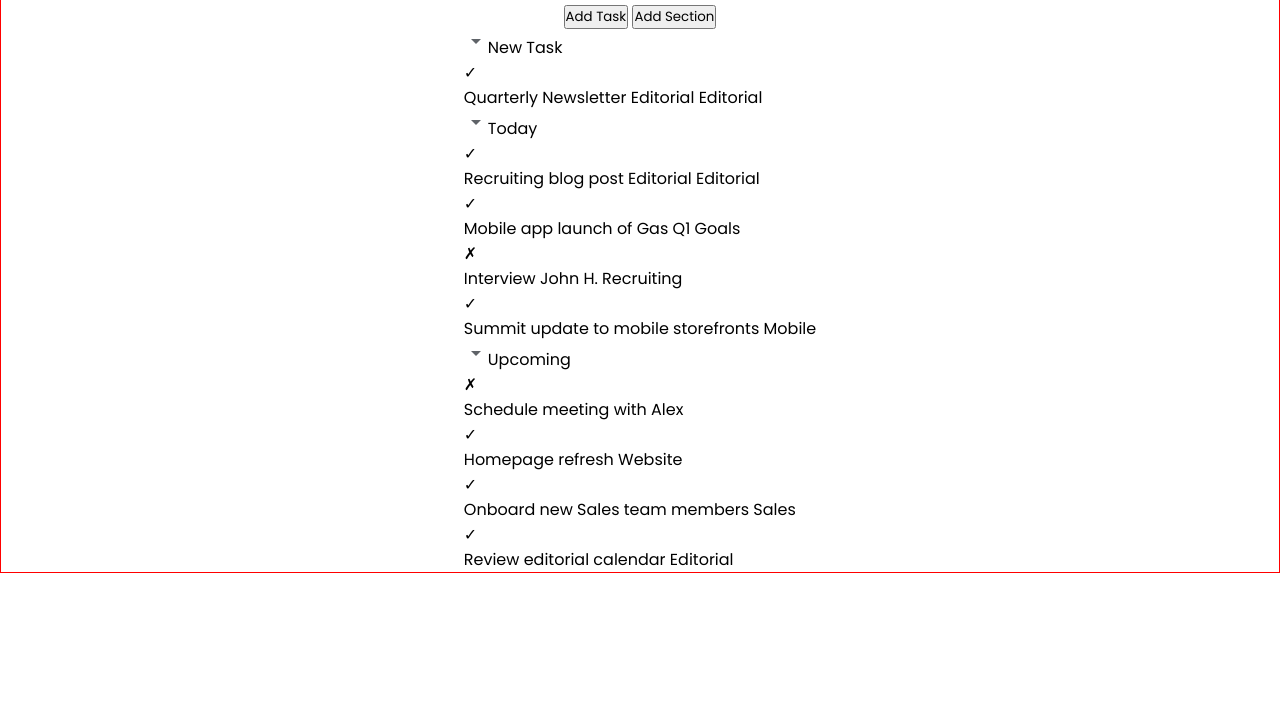
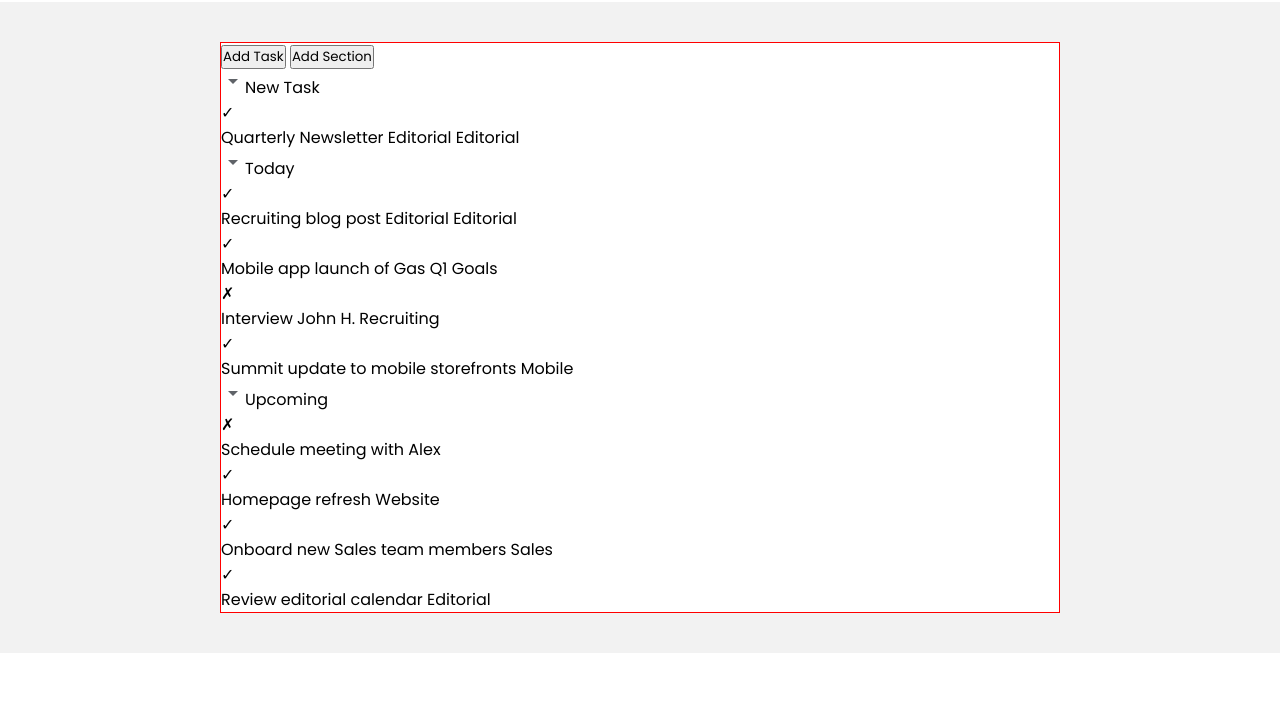
Before and after one commit to raff-E12/html-css-toboolist, a plain HTML site: page index.html in a window 1280 px wide. Shown: the part 86-800 px from the top of the page. Drawn offline with Linux system fonts and the light colour scheme; a web font is replaced by a local one.

Commit message:
feat: Aggiustamenti e ridifinizione della gerarchia degli elementi.

```diff
--- a/index.html
+++ b/index.html
@@ -10,11 +10,12 @@
     <title>ToboList</title>
 </head>
 <body>
-    <div class="container">
     <div class="header">
         <img src="img/Logo.png" alt="logo-int" role="img">
         <h1>ToboList</h1>
     </div>
+    <div class="box-con">
+        <div class="container">
             <div class="add-buttons">
               <button>Add Task</button>
               <button>Add Section</button>
@@ -67,5 +68,6 @@
               </div>
             </div>
           </div>
+    </div>
 </body>
 </html>
--- a/style.css
+++ b/style.css
@@ -13,13 +13,24 @@ body{
     flex-direction: column;
 }
 
+.box-con{
+    background-color: #F2F2F2;
+    width: 100%;
+    display: flex;
+    align-items: center;
+    justify-content: center;
+    flex-direction: column;
+    padding: 40px;
+}
+
 .container{
-    width: 100%;
+    width: 70%;
     border: 1px solid red;
     display: flex;
     align-items: center;
     justify-content: center;
     flex-direction: column;
+    background-color: #ffffff;
 }
 
 .header{
@@ -29,6 +40,7 @@ body{
     justify-content: flex-start;
     gap: 10px;
     padding: 19px;
+    background-color: #ffffff;
 }
 
 h1{
@@ -38,3 +50,8 @@ h1{
     font-style: normal;
     font-size: 2em;
 }
+
+.task-list, .add-buttons{
+    background-color: #ffffff;
+    width: 100%;
+}
```
Lines whose indentation alone changed are shown as unchanged.
